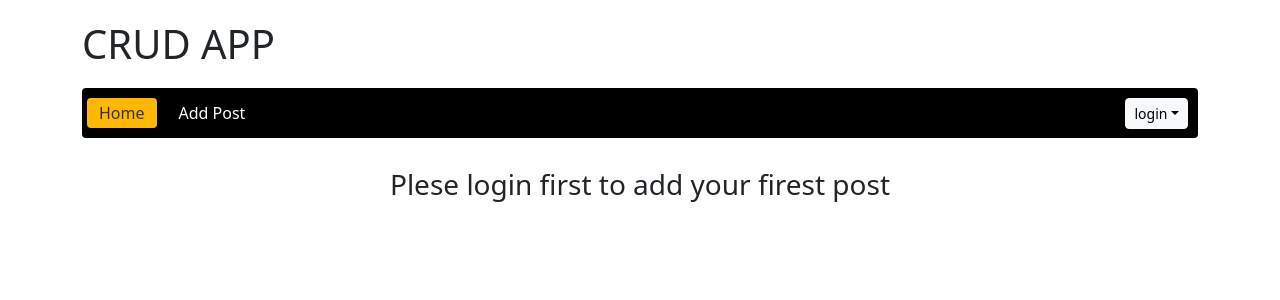
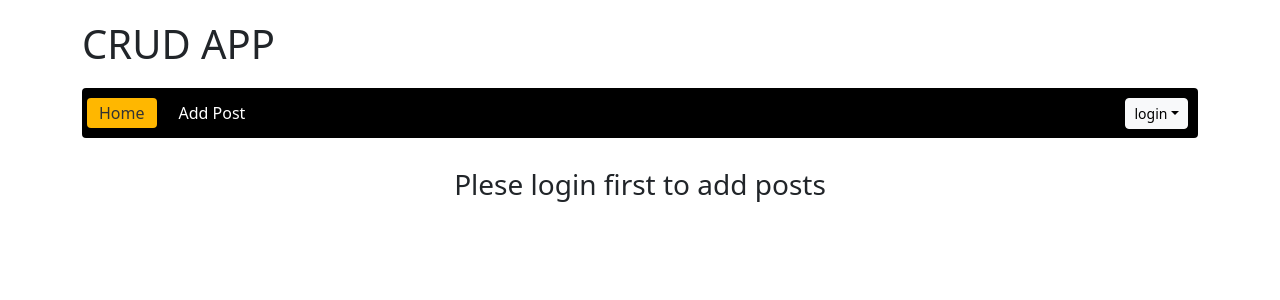
Before and after one commit to Abdalla-0/crud-frontend, a React (Vite) app: page / in a window 1280 px wide. Shown: the top 300 px of the page. Built offline with nearby package versions, Linux system fonts and the light colour scheme; no server answers; the database is empty; a web font is replaced by a local one.

Commit message:
fix errors deploy

```diff
--- a/src/pages/Home/Home.tsx
+++ b/src/pages/Home/Home.tsx
@@ -24,7 +24,7 @@ const Home = () => {
     <>
       {!isLoggedIn ? (
         <h1 className="text-center fs-3">
-          Plese login first to add your firest post
+          Plese login first to add posts
         </h1>
       ) : data.length > 0 ? (
         <Loading loading={loading} error={error}>
```
